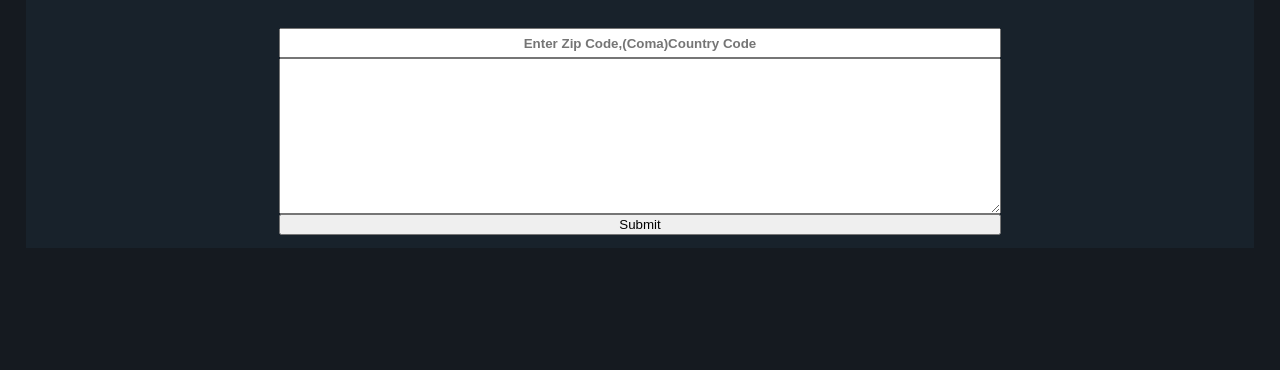
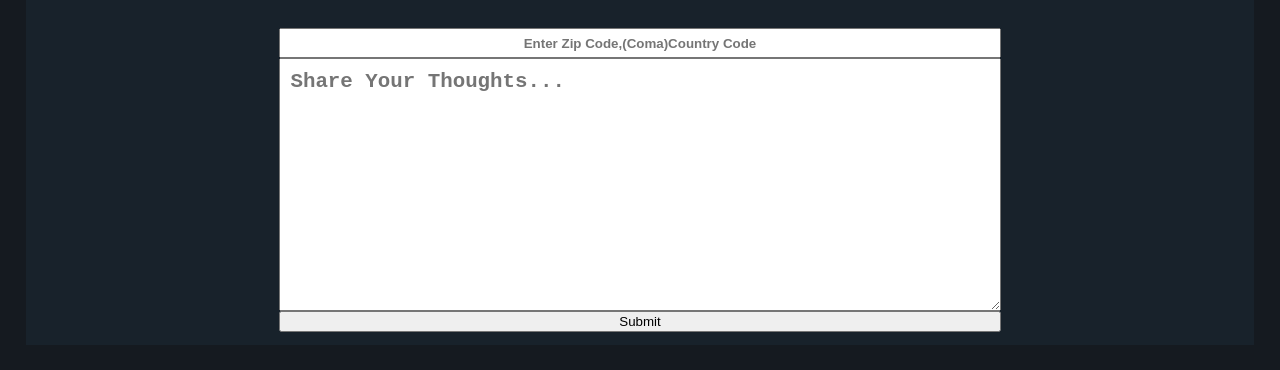
Before and after one commit to lenuza/weather-app, a website: page app/index.html in a window 1280 px wide. Shown: the part 282-652 px from the top of the page. Drawn offline with Linux system fonts and the light colour scheme.

Commit message:
updated readme and placehodler styling

```diff
--- a/app/index.html
+++ b/app/index.html
@@ -17,7 +17,7 @@
         <div class="content">
             <form class="weather-form">
                 <input id="zip" type="text" placeholder="enter zip code,(coma)country code">
-                <textarea name="" id="feelings" cols="30" rows="10"></textarea>
+                <textarea name="" id="feelings" cols="30" rows="10" placeholder="share your thoughts..."></textarea>
                 <button id="generate" type="button">Submit</button>
             </form>
         </div>
--- a/app/style.css
+++ b/app/style.css
@@ -37,8 +37,10 @@ header {
 input {
     text-align: center;
     height: 1.8em;
-    font-weight: bolder;
-    text-transform: capitalize;
+}
+textarea {
+    font-size: 1em;
+    padding: 0.5em;
 }
 
 .weather-now-heading {
@@ -64,3 +66,8 @@ input {
 .show-data-item {
     text-align: center;
 }
+
+::placeholder {
+    font-weight: bolder;
+    text-transform: capitalize;
+}
```
Also changed, not shown: README.md.
